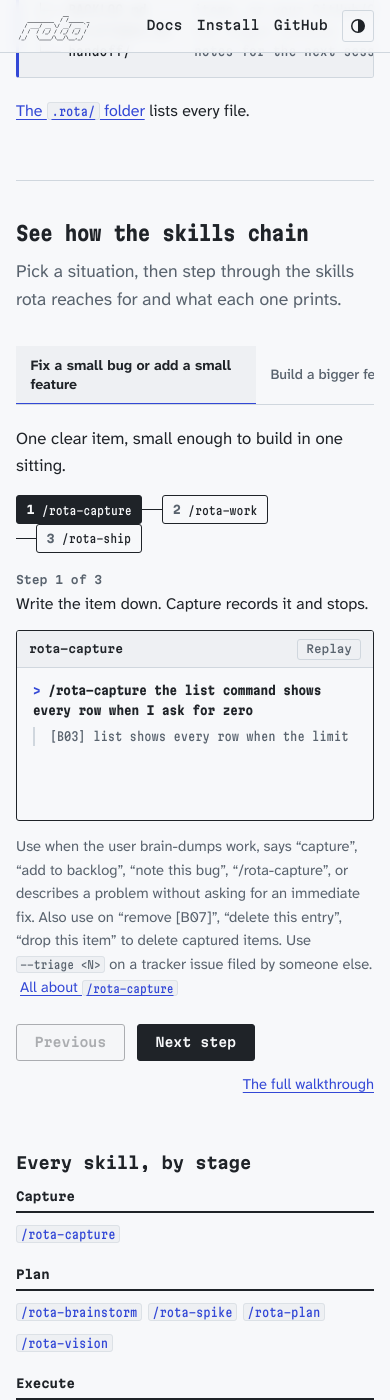
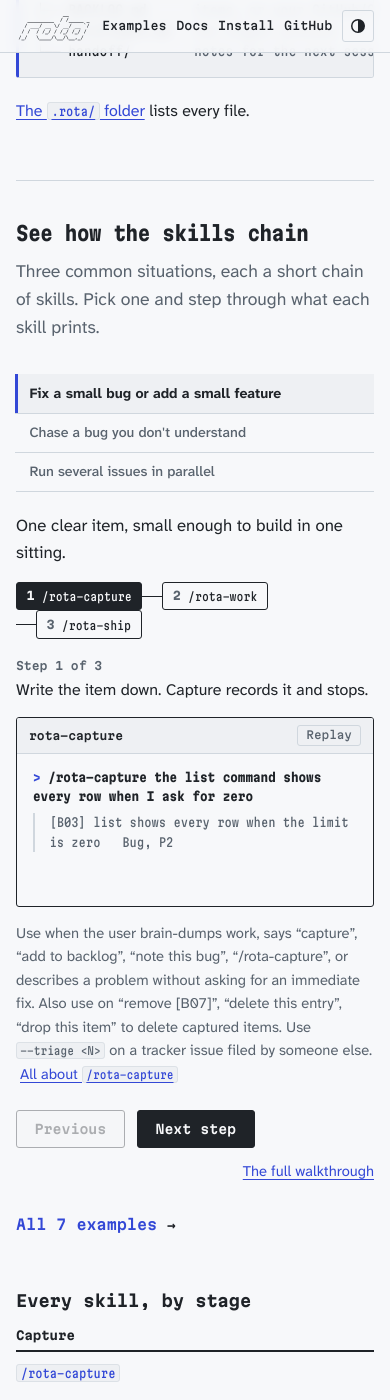
Before and after one commit to l4ci/l4ci.github.io, a Jekyll site: the page built from rota/index.html, in a window 390 px wide and 1400 px high, scrolled down 4976 px. Built offline with Jekyll 4.4.1, drawn with Linux system fonts in a browser that asks for light colours.

Commit message:
Give the rota skill chains their own Examples page
The homepage explorer packed seven scenarios into tabs that scrolled sideways on phones. All seven now live on /rota/examples/ as a vertical timeline with wrapping transcripts; the homepage plays the three chains rota marks featured (rota #2114) and links to the rest.

```diff
--- a/_data/rota/chains.json
+++ b/_data/rota/chains.json
@@ -1,5 +1,6 @@
 [
  {
+  "featured": true,
   "id": "small-item",
   "steps": [
    {
@@ -50,6 +51,7 @@
   "when": "A Major item where the design or the approach needs sign-off before code lands."
  },
  {
+  "featured": true,
   "id": "unclear-bug",
   "steps": [
    {
@@ -121,6 +123,7 @@
   "when": "An empty repo and an idea of where it should go."
  },
  {
+  "featured": true,
   "id": "parallel-round",
   "steps": [
    {
--- a/_layouts/rota/base.html
+++ b/_layouts/rota/base.html
@@ -29,6 +29,7 @@
     <header class="masthead">
       <a class="brand" href="/rota/" aria-label="rota home">{% include rota/logo.svg %}</a>
       <nav class="topnav" aria-label="Site">
+        <a href="/rota/examples/"{% if page.url contains '/rota/examples/' %} aria-current="page"{% endif %}>Examples</a>
         <a href="/rota/docs/"{% if page.url contains '/rota/docs/' %} aria-current="page"{% endif %}>Docs</a>
         <a href="/rota/docs/install/">Install</a>
         <a href="https://github.com/l4ci/rota">GitHub</a>
--- a/rota/assets/rota.css
+++ b/rota/assets/rota.css
@@ -615,15 +615,57 @@
 
 @media (max-width: 820px) {
   .ex { grid-template-columns: minmax(0, 1fr); }
-  .ex-tabs { flex-direction: row; overflow-x: auto; border-left: 0; border-bottom: 1px solid var(--rule); margin-bottom: 1.25rem; scrollbar-width: thin; }
-  .ex-tabs button { flex: 0 0 auto; max-width: 15rem; margin: 0 0 -1px; border-left: 0; border-bottom: 2px solid transparent; font-size: 0.88rem; }
-  .ex-tabs button[aria-selected="true"] { border-bottom-color: var(--duty); }
+  .ex-tabs { border-left: 0; border-bottom: 1px solid var(--rule); margin-bottom: 1.25rem; }
+  .ex-tabs button { border-left: 0; border-bottom: 1px solid var(--rule); font-size: 0.88rem; }
+  .ex-tabs button:last-child { border-bottom: 0; }
+  .ex-tabs button[aria-selected="true"] { border-bottom-color: var(--rule); box-shadow: inset 3px 0 0 var(--duty); }
+  .term-body { overflow-x: visible; }
+  .term .t-agent, .t-you { white-space: pre-wrap; overflow-wrap: anywhere; }
   .skill-grid { grid-template-columns: minmax(0, 1fr); }
   .chain-strip { grid-template-columns: minmax(0, 1fr); }
   .chain-side:last-child { justify-content: flex-start; }
   .chain-side:last-child span { text-align: left; }
   .chain-self::before, .chain-self::after { display: none; }
   .flags > div { grid-template-columns: minmax(0, 1fr); gap: 0.2rem; }
+}
+
+.band-more { margin: 2rem 0 0; font: 600 0.9rem/1.4 var(--mono); }
+.band-more a { text-decoration: none; }
+.band-more a:hover { color: var(--duty); }
+
+/* ---- examples page ---- */
+
+.eg-head, .eg { max-width: 1240px; margin: 0 auto; }
+.eg-head { padding: clamp(2.5rem, 6vw, 4rem) 0 2rem; }
+.eg-head h1 { margin: 0 0 0.75rem; font: 700 clamp(1.6rem, 3vw, 2.3rem)/1.18 var(--mono); font-stretch: 81%; letter-spacing: -0.02em; }
+.eg-head .band-intro { margin-bottom: 1.5rem; max-width: var(--measure); }
+.eg-jump { display: flex; flex-wrap: wrap; gap: 0.5rem; margin: 0; padding: 0; list-style: none; }
+.eg-jump a {
+  display: block; padding: 0.4rem 0.7rem;
+  font: 500 0.8rem/1.3 var(--mono); color: var(--ink); text-decoration: none;
+  border: 1px solid var(--rule); border-radius: var(--radius);
+}
+.eg-jump a:hover { color: var(--duty); border-color: var(--duty); }
+.eg { padding: clamp(2rem, 5vw, 3.5rem) 0; border-top: 1px solid var(--rule); scroll-margin-top: var(--mast-h, 3.5rem); }
+.eg h2 { margin: 0 0 0.75rem; font: 700 clamp(1.25rem, 2.2vw, 1.6rem)/1.25 var(--mono); font-stretch: 81%; letter-spacing: -0.015em; }
+.eg-when { margin: 0 0 1.75rem; max-width: var(--measure); font-size: 1.05rem; }
+.eg-steps { list-style: none; counter-reset: eg; margin: 0; padding: 0; max-width: 56rem; }
+.eg-steps > li { counter-increment: eg; position: relative; min-width: 0; padding: 0 0 1.75rem 2.75rem; }
+.eg-steps > li::before {
+  content: counter(eg); position: absolute; left: 0; top: 0;
+  display: grid; place-items: center; width: 1.75rem; height: 1.75rem;
+  font: 700 0.75rem/1 var(--mono); color: var(--ink);
+  background: var(--paper); border: 1px solid var(--ink); border-radius: 50%;
+}
+.eg-steps > li::after { content: ""; position: absolute; left: calc(0.875rem - 0.5px); top: 1.75rem; bottom: 0; width: 1px; background: var(--rule); }
+.eg-steps > li:last-child { padding-bottom: 0; }
+.eg-steps > li:last-child::after { display: none; }
+.eg-why { margin: 0.2rem 0 0; }
+.eg-steps .term { margin: 0.75rem 0 0; }
+.eg-more { margin: 1.75rem 0 0; font-size: 0.95rem; }
+.eg-more a { text-decoration: none; font-weight: 600; }
+@media (max-width: 820px) {
+  .eg-steps > li { padding-left: 2.25rem; }
 }
 
 /* ---- footer ---- */
@@ -680,7 +722,8 @@
 @media (max-width: 560px) {
   body { font-size: 1rem; }
   .brand .logo { width: 76px; }
-  .topnav { gap: 0.9rem; }
+  .topnav { gap: 0.6rem; font-size: 0.72rem; }
+  .masthead { gap: 0.5rem; }
   .roster-grid { --who: 3.6rem; font-size: 0.62rem; padding: 0.6rem 0.5rem 0.4rem; }
   .r-who i { font-size: 0.56rem; }
   .r-head { padding: 0 0.15rem 0.4rem; font-size: 0.56rem; }
@@ -695,3 +738,7 @@
   *, *::before, *::after { animation: none !important; transition: none !important; }
   html { scroll-behavior: auto; }
 }
+
+@media (max-width: 374px) {
+  .topnav a[href="/rota/docs/install/"] { display: none; }
+}
--- a/rota/assets/rota.js
+++ b/rota/assets/rota.js
@@ -172,7 +172,7 @@
     }
 
     // Static terminals on skill pages play once when scrolled into view.
-    var pageTerms = document.querySelectorAll(".prose [data-term]");
+    var pageTerms = document.querySelectorAll(".prose [data-term], .examples [data-term]");
     if (pageTerms.length && "IntersectionObserver" in window) {
       var tio = new IntersectionObserver(function (entries) {
         entries.forEach(function (e) {
--- a/rota/index.html
+++ b/rota/index.html
@@ -148,15 +148,16 @@
 
   <section class="band explorer" aria-labelledby="skills">
     <h2 id="skills">See how the skills chain</h2>
-    <p class="band-intro">Pick a situation, then step through the skills rota reaches for and what each one prints.</p>
+    <p class="band-intro">Three common situations, each a short chain of skills. Pick one and step through what each skill prints.</p>
     {%- assign skills = site.data.rota.skills %}
+    {%- assign featured = site.data.rota.chains | where: "featured", true %}
     <div class="ex" data-explorer>
       <div class="ex-tabs" role="tablist" aria-label="Situations">
-        {%- for c in site.data.rota.chains %}
+        {%- for c in featured %}
         <button type="button" role="tab" id="tab-{{ c.id }}" aria-controls="panel-{{ c.id }}" aria-selected="{% if forloop.first %}true{% else %}false{% endif %}">{{ c.title | escape }}</button>
         {%- endfor %}
       </div>
-      {%- for c in site.data.rota.chains %}
+      {%- for c in featured %}
       <div class="ex-panel" role="tabpanel" id="panel-{{ c.id }}" aria-labelledby="tab-{{ c.id }}">
         <p class="ex-when">{{ c.when | markdownify | remove: '<p>' | remove: '</p>' | strip }}</p>
         <ol class="ex-steps">
@@ -180,6 +181,7 @@
       </div>
       {%- endfor %}
     </div>
+    <p class="band-more"><a href="/rota/examples/">All {{ site.data.rota.chains.size }} examples</a> →</p>
 
     <h3 class="lanes-h">Every skill, by stage</h3>
     <dl class="lanes">
```
Also changed, not shown: rota/examples/index.html (added, +39 -0 lines).
